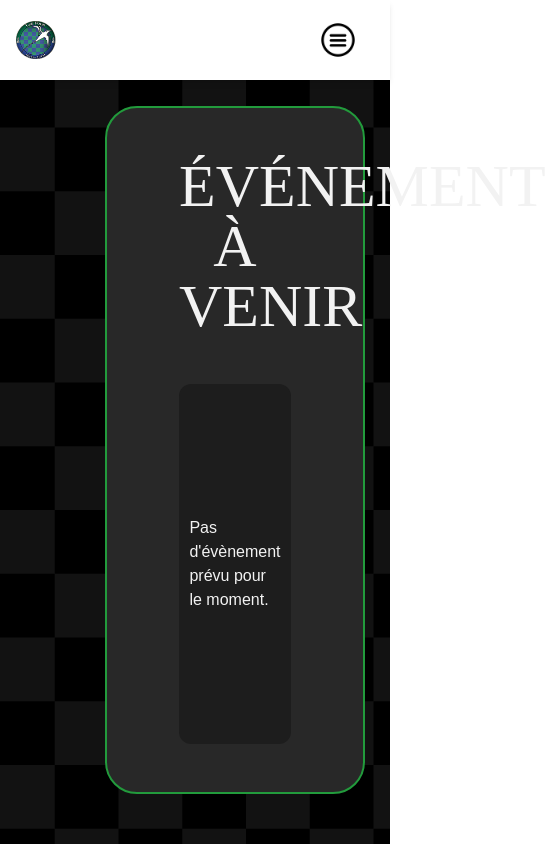
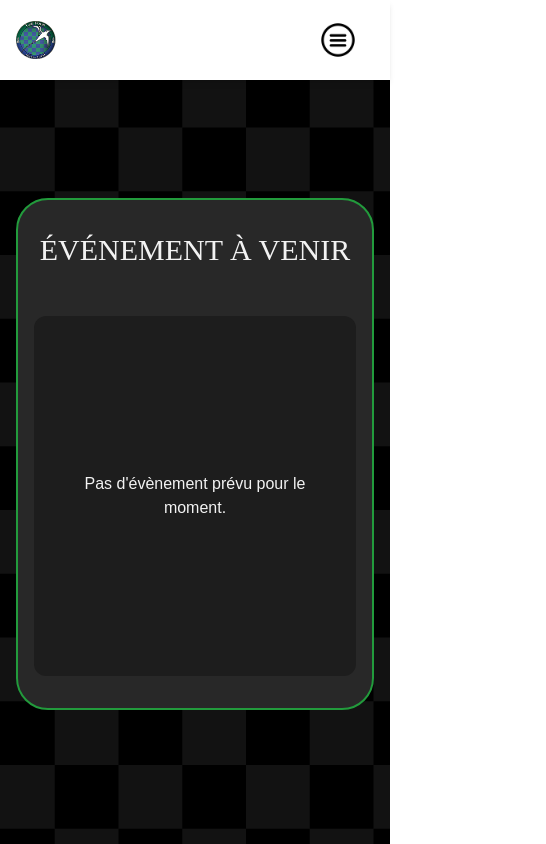
Before and after one commit to ClementSellyPro/bishop_project, a Next.js app: page /evenements in a window 390 px wide. Shown: the top 844 px of the page, 546 px wide, since content can reach past the window. Built offline with nearby package versions, Linux system fonts and the light colour scheme.

Commit message:
Event reponsive

```diff
--- a/app/evenements/components/Event.tsx
+++ b/app/evenements/components/Event.tsx
@@ -1,17 +1,17 @@
 export default function Event() {
   return (
     <div
-      className="min-h-screen flex flex-col items-center justify-center gap-4 bg-[#121212] text-[#F2F2F2]"
+      className="min-h-screen flex flex-col items-center justify-center gap-4 pb-8 pt-10 bg-[#121212] text-[#F2F2F2]"
       style={{
         backgroundImage: "url('/footer_bg.svg')",
       }}
     >
-      <div className="ml-20 mt-14 w-8/12 md:w-6/12 lg:w-9/12 h-10/12 relative rounded-4xl px-18 py-12 border-2 border-[#229B3C]  bg-[#282828]">
-        <h3 className="kaisei-opti-regular text-6xl font-semibold mb-12 text-center">
+      <div className="ml-0 lg:ml-20 mt-14 w-11/12 md:w-6/12 lg:w-9/12 h-10/12 relative rounded-4xl px-4 lg:px-18 py-8 lg:py-12 border-2 border-[#229B3C]  bg-[#282828]">
+        <h3 className="kaisei-opti-regular lg:text-6xl text-3xl font-semibold mb-12 text-center">
           ÉVÉNEMENT À VENIR
         </h3>
         <div className="flex justify-center items-center h-90 p-8 rounded-xl mt-8 bg-[#121212]/50">
-          <p>Pas d'évènement prévu pour le moment.</p>
+          <p className="text-center">Pas d'évènement prévu pour le moment.</p>
         </div>
       </div>
     </div>
```
